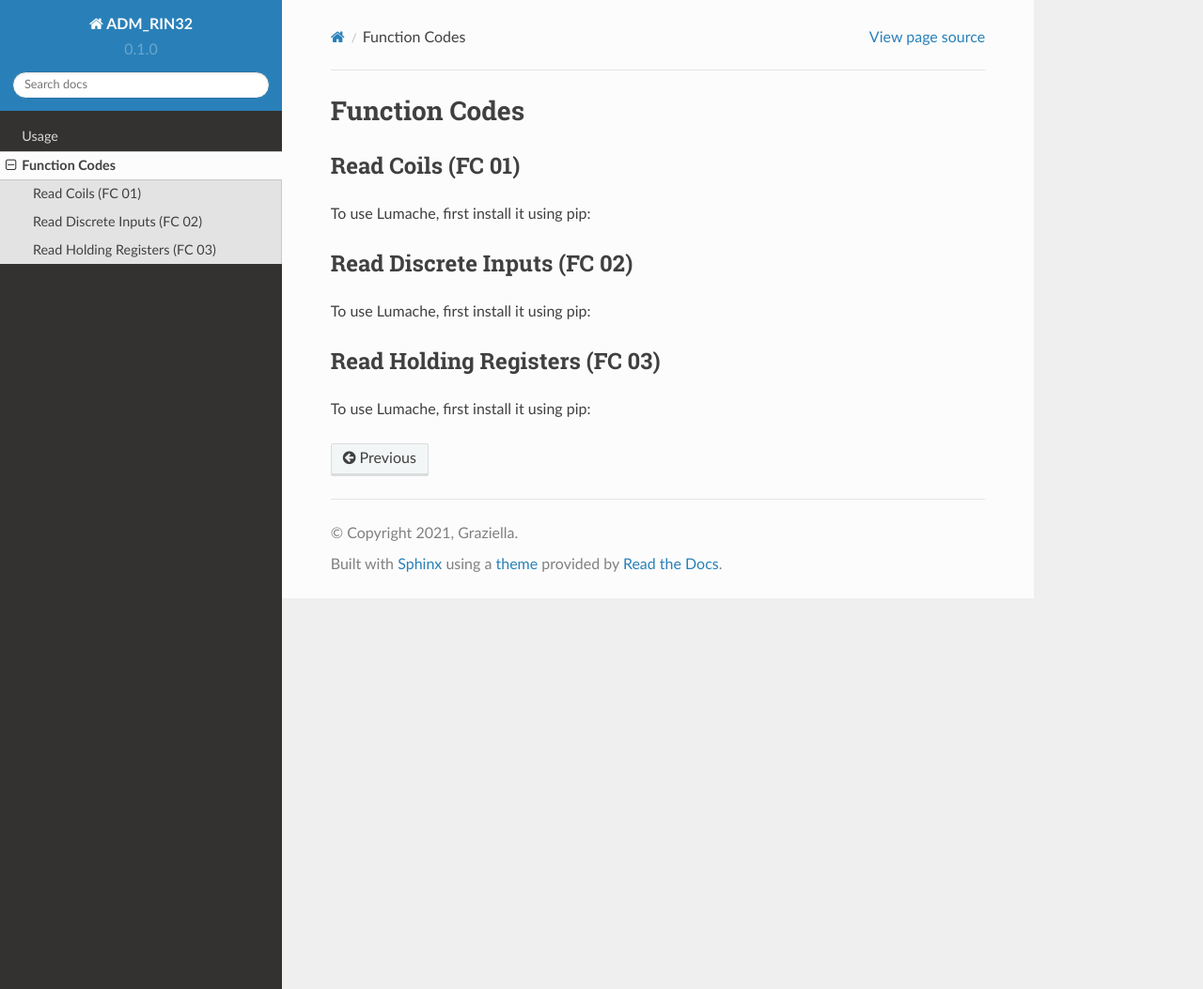
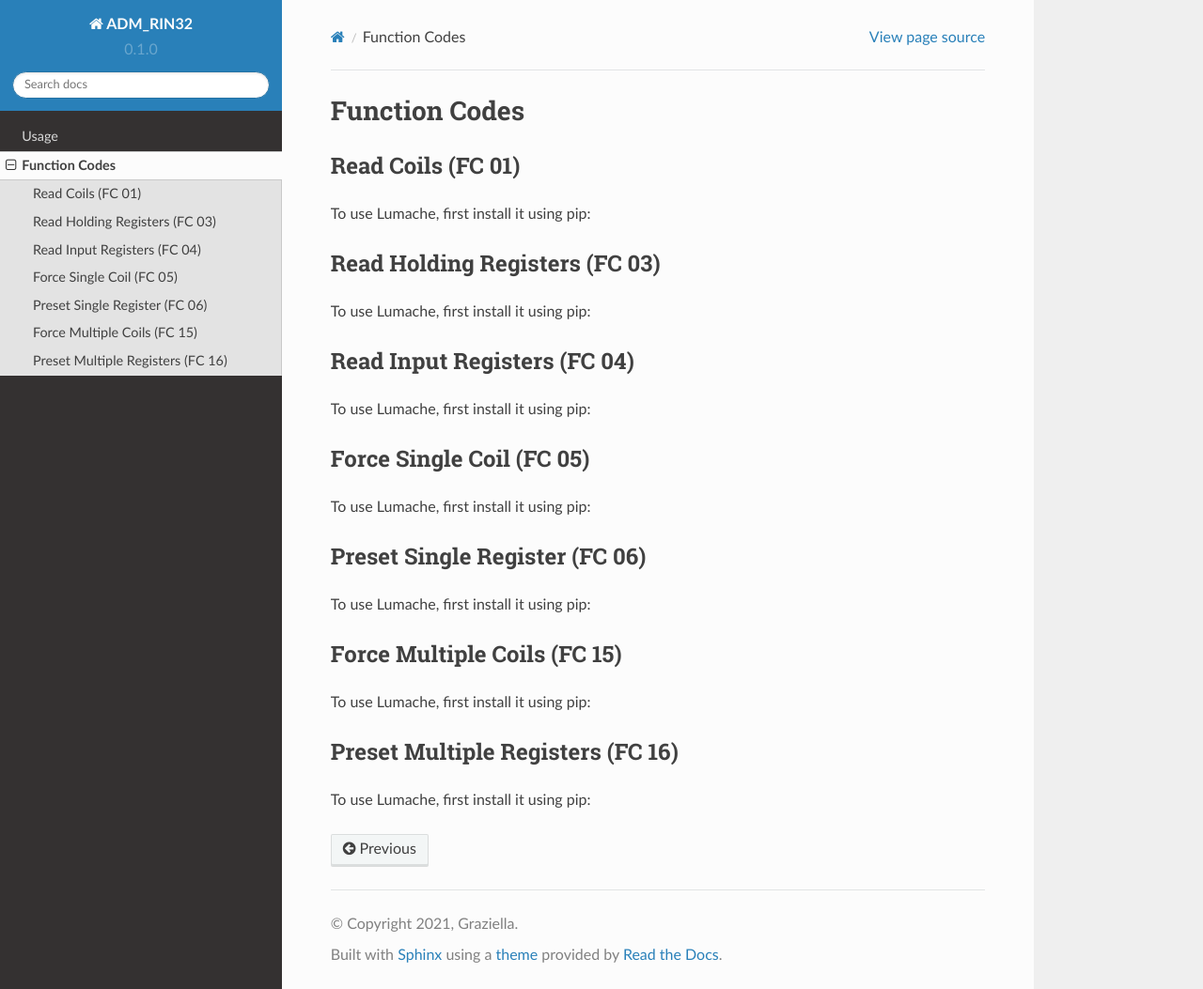
Before and after one commit to KeuntekLee/ADM_RIN32_Docs, a Sphinx documentation site: the page built from docs/source/functioncodes.rst, in a window 1280 px wide and 1053 px high. Shown: the whole window at 94% size. Built offline with Sphinx 7.4.7 and the Read the Docs theme 2.0.0, drawn with Linux system fonts in a browser that asks for light colours.

Commit message:
Update functioncodes.rst

```diff
--- a/docs/source/functioncodes.rst
+++ b/docs/source/functioncodes.rst
@@ -2,15 +2,10 @@ Function Codes
 =====
 
 .. _readcoils:
+.. _readholdingregisters:
 .. _readdiscreteinputs:
-.. _readholdingregisters:
 
 Read Coils (FC 01)
-------------
-
-To use Lumache, first install it using pip:
-
-Read Discrete Inputs (FC 02)
 ------------
 
 To use Lumache, first install it using pip:
@@ -19,3 +14,28 @@ Read Holding Registers (FC 03)
 ------------
 
 To use Lumache, first install it using pip:
+
+Read Input Registers (FC 04)
+------------
+
+To use Lumache, first install it using pip:
+
+Force Single Coil (FC 05)
+------------
+
+To use Lumache, first install it using pip:
+
+Preset Single Register (FC 06)
+------------
+
+To use Lumache, first install it using pip:
+
+Force Multiple Coils (FC 15)
+------------
+
+To use Lumache, first install it using pip:
+
+Preset Multiple Registers (FC 16)
+------------
+
+To use Lumache, first install it using pip:
```
